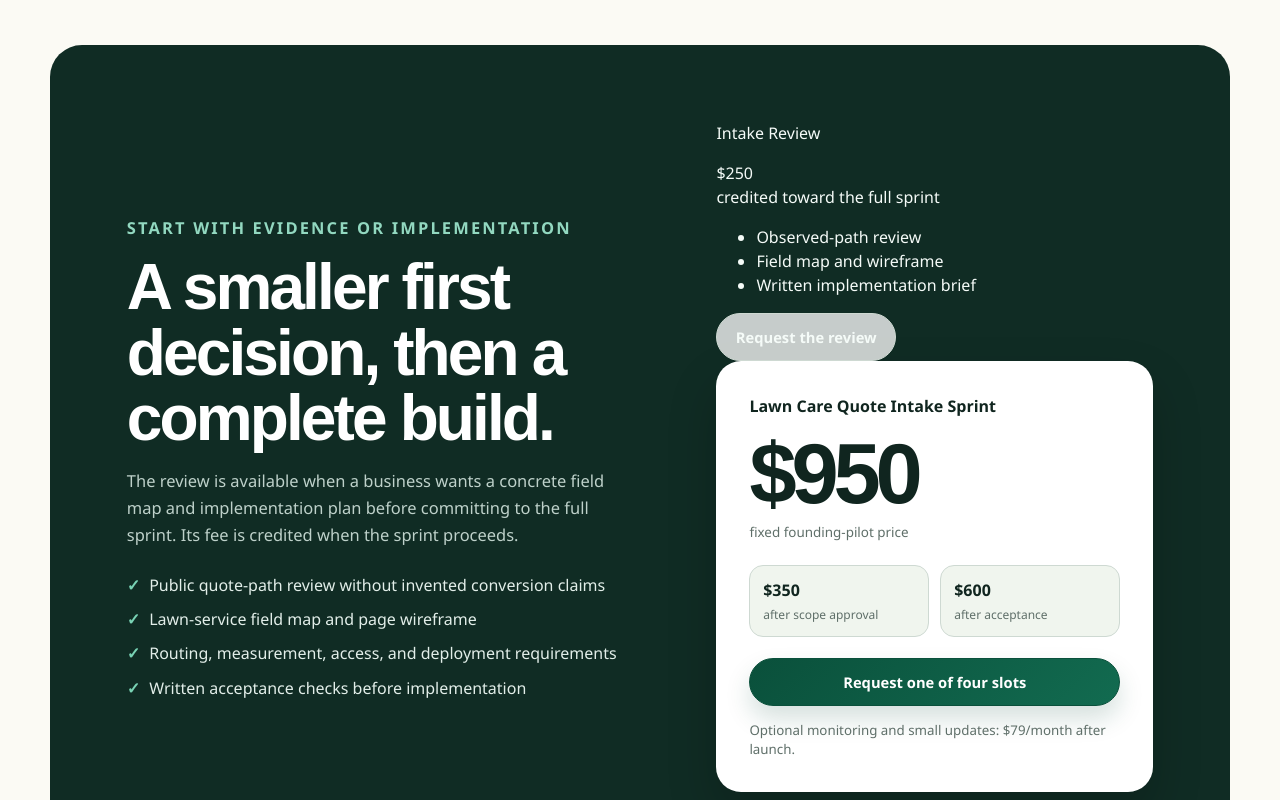
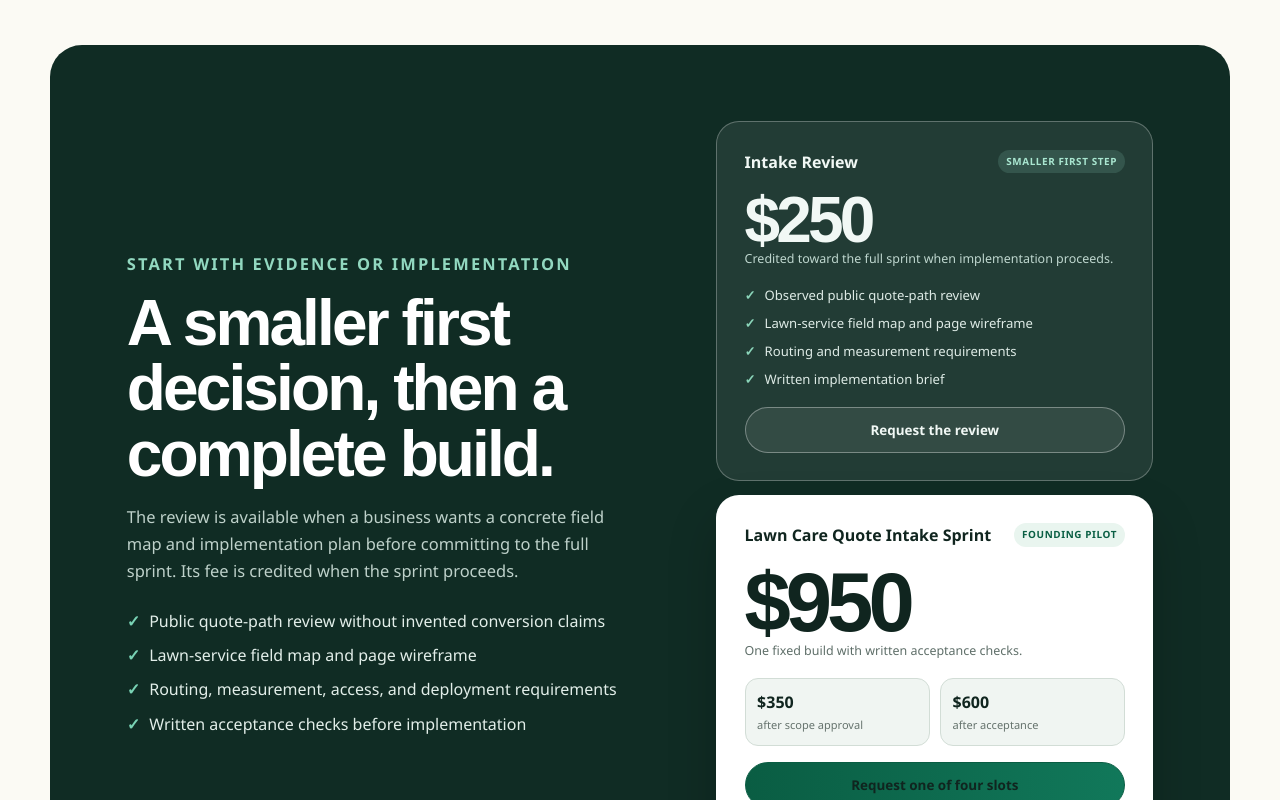
Before and after one commit to AlterProgramming/Portfolio, a Next.js app: page /intake-sprint in a window 1280 px wide. Shown: the part 3700-4500 px from the top of the page. Built offline with nearby package versions, Linux system fonts and the light colour scheme; no server answers.

Commit message:
Use dedicated lawn-care pricing component

```diff
--- a/app/intake-sprint/page.tsx
+++ b/app/intake-sprint/page.tsx
@@ -1,5 +1,6 @@
 import type { Metadata } from 'next'
 import { IntakeForm } from './IntakeForm'
+import { PricingOptions } from './PricingOptions'
 import styles from './page.module.css'
 
 const activationEnabled =
@@ -219,30 +220,7 @@ export default function ClientIntakeSprintPage() {
             <li>Written acceptance checks before implementation</li>
           </ul>
         </div>
-        <div className={styles.pricingStack}>
-          <aside className={styles.reviewCard}>
-            <p>Intake Review</p>
-            <div className={styles.reviewPrice}>$250</div>
-            <span>credited toward the full sprint</span>
-            <ul>
-              <li>Observed-path review</li>
-              <li>Field map and wireframe</li>
-              <li>Written implementation brief</li>
-            </ul>
-            <a className={styles.secondaryButton} href="#apply">Request the review</a>
-          </aside>
-          <aside className={styles.priceCard}>
-            <p>Lawn Care Quote Intake Sprint</p>
-            <div className={styles.price}>$950</div>
-            <span>fixed founding-pilot price</span>
-            <div className={styles.paymentSplit}>
-              <div><strong>$350</strong><span>after scope approval</span></div>
-              <div><strong>$600</strong><span>after acceptance</span></div>
-            </div>
-            <a className={styles.primaryButton} href="#apply">Request one of four slots</a>
-            <small>Optional monitoring and small updates: $79/month after launch.</small>
-          </aside>
-        </div>
+        <PricingOptions />
       </section>
 
       <section className={styles.section}>
```
